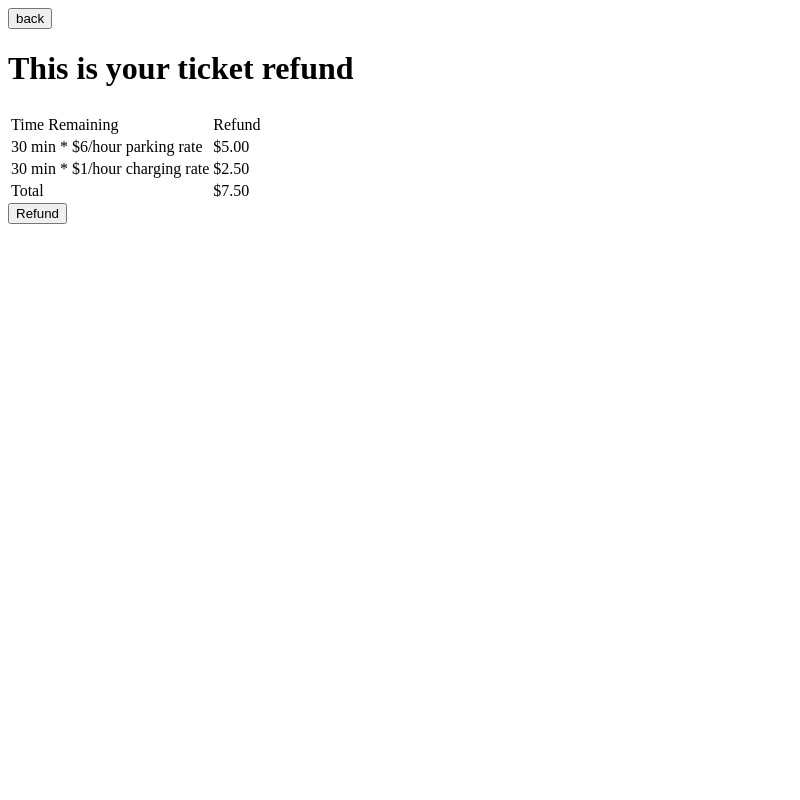
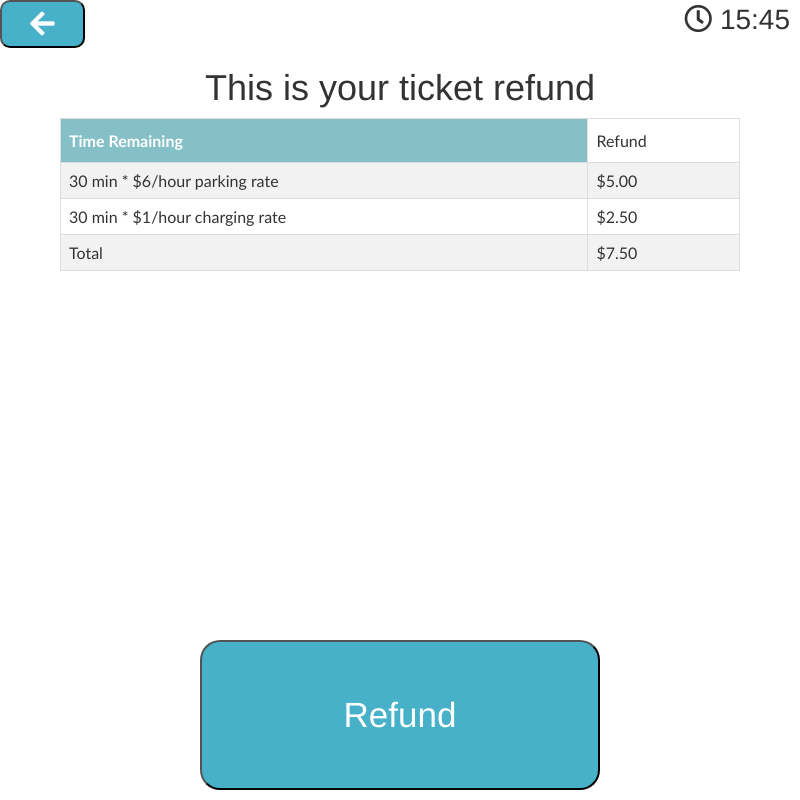
Before and after one commit to carlossantana3279/4HC3-Assignment2, an Electron app: page refund2.html in a window 800 px wide. Drawn offline with nearby package versions, Linux system fonts and the light colour scheme.

Commit message:
Added styling for refund

```diff
--- a/main.css
+++ b/main.css
@@ -206,3 +206,27 @@ label {
 #creditCardNumbers {
     font-size: 2.2em;
 }
+
+#RefundTable {
+    font-family: "Trebuchet MS", Arial, Helvetica, sans-serif;
+    border-collapse: collapse;
+    width: 85%;
+    padding-top: 10px;
+    padding-bottom: 10px;
+    margin: auto;
+}
+
+#RefundTable td, #RefundTable th {
+    border: 1px solid #ddd;
+    padding: 8px;
+}
+
+#RefundTable tr:nth-child(even){background-color: #f2f2f2;}
+
+#RefundTable th {
+    padding-top: 12px;
+    padding-bottom: 12px;
+    text-align: left;
+    background-color: #84c0c6;
+    color: white;
+}
--- a/refund2.html
+++ b/refund2.html
@@ -1,14 +1,37 @@
 <html>
+    <head>
+            <link rel="stylesheet" href="https://maxcdn.bootstrapcdn.com/bootstrap/3.3.7/css/bootstrap.min.css" integrity="sha384-BVYiiSIFeK1dGmJRAkycuHAHRg32OmUcww7on3RYdg4Va+PmSTsz/K68vbdEjh4u" crossorigin="anonymous">
+            <link rel="stylesheet" href="main.css">
+            <link rel="stylesheet" href="https://use.fontawesome.com/releases/v5.5.0/css/all.css" integrity="sha384-B4dIYHKNBt8Bc12p+WXckhzcICo0wtJAoU8YZTY5qE0Id1GSseTk6S+L3BlXeVIU" crossorigin="anonymous">
+    </head>
     <body>
-        <button onclick="goBackRefund1()">back</button>
+        <button onclick="goBackRefund1()" id="backButton"><i class="fa fa-arrow-left"></i></button>
+        <span><p id="currentTime">Current Time: </p></span>
+                <script>
+                    function updateCurrentTime(){
+                        var currentTime = document.getElementById("currentTime");
+                        var d = new Date();
+
+
+                        if(d.getHours() < 10 & d.getMinutes() < 10){
+                        currentTime.innerHTML = "<i class='far fa-clock'></i> "  +"0" + d.getHours() + ":"  +"0"+ d.getMinutes();
+                    }else if (d.getHours() < 10){
+                            currentTime.innerHTML = "<i class='far fa-clock'></i> "  +"0"+ d.getHours() + ":" + d.getMinutes();
+                        }else if (d.getMinutes() < 10){
+                            currentTime.innerHTML = "<i class='far fa-clock'></i>  " + d.getHours() + ":"  +"0"+ d.getMinutes();
+                        }else{
+                            currentTime.innerHTML = "<i class='far fa-clock'></i>  " + d.getHours() + ":" + d.getMinutes();
+                        }
+                    }
+                    updateCurrentTime();
+                </script>
+        <div id="content">
                 <h1>This is your ticket refund</h1>
-        <table>
-            <th>
+                <table id="RefundTable">
                     <tr>
-                    <td>Time Remaining</td>
+                        <th>Time Remaining</th>
                         <td>Refund</td>
                     </tr>
-            </th>
                     <tr>
                         <td>30 min * $6/hour parking rate</td>
                         <td>$5.00</td>
@@ -22,7 +45,8 @@
                         <td>$7.50</td>
                     </tr>
                 </table>
-        <button onclick="goBackHome()">Refund</button>
+        </div>
+        <button onclick="goBackHome()" id="nextButton">Refund</button>
         <script>
             function goBackRefund1() {
                 location.href = "./refund1.html";
```
Also changed, not shown: refund1.html (+29 -1 lines). Lines whose indentation alone changed are shown as unchanged.
